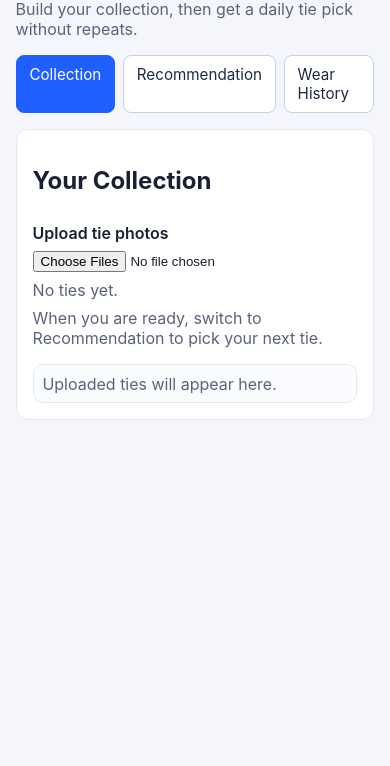
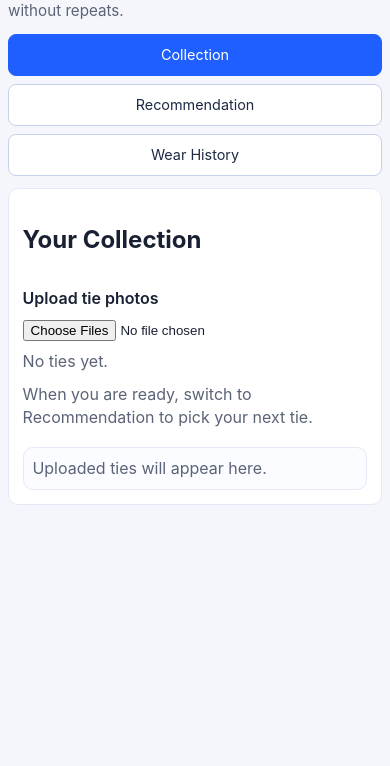
Before and after one commit to calebsb3/Tie-Chooser, a plain HTML site: page index.html in a window 390 px wide. Shown: the part 78-844 px from the top of the page. Drawn offline with Linux system fonts and the light colour scheme.

Commit message:
feat: update styles for improved responsiveness and consistency across components

```diff
--- a/styles.css
+++ b/styles.css
@@ -1,62 +1,81 @@
 * {
   box-sizing: border-box;
+}
+
+:root {
+  --surface: #ffffff;
+  --surface-alt: #fbfcff;
+  --bg: #f4f6fb;
+  --text: #192033;
+  --muted: #5a6377;
+  --border: #e4e9f5;
+  --border-strong: #c5d1ec;
+  --brand: #1f5fff;
+  --radius: 12px;
 }
 
 body {
   margin: 0;
   font-family: Inter, system-ui, -apple-system, Segoe UI, Roboto, sans-serif;
-  background: #f4f6fb;
-  color: #192033;
+  background: var(--bg);
+  color: var(--text);
+  line-height: 1.45;
 }
 
 .app {
-  width: min(840px, 92vw);
-  margin: 2rem auto;
+  width: min(920px, 100% - 2rem);
+  margin: clamp(1rem, 3vw, 2rem) auto;
   display: grid;
-  gap: 1rem;
+  gap: clamp(0.75rem, 1.8vw, 1.1rem);
 }
 
 .page-nav {
   display: flex;
   gap: 0.5rem;
+  flex-wrap: wrap;
 }
 
 .page-link {
-  border: 1px solid #c5d1ec;
-  background: #fff;
+  border: 1px solid var(--border-strong);
+  background: var(--surface);
   color: #1e2a44;
   border-radius: 8px;
-  padding: 0.55rem 0.8rem;
+  padding: 0.6rem 0.9rem;
   cursor: pointer;
-  font-size: 0.95rem;
+  font-size: clamp(0.9rem, 2.2vw, 0.97rem);
   text-decoration: none;
+  min-height: 42px;
+  display: inline-flex;
+  align-items: center;
 }
 
 .page-link.active {
-  background: #1f5fff;
+  background: var(--brand);
   color: #fff;
-  border-color: #1f5fff;
+  border-color: var(--brand);
 }
 
 .app-header h1 {
   margin: 0;
+  font-size: clamp(1.45rem, 3.5vw, 2rem);
 }
 
 .app-header p {
   margin: 0.4rem 0 0;
-  color: #5a6377;
+  color: var(--muted);
+  font-size: clamp(0.95rem, 2.2vw, 1.02rem);
 }
 
 .panel {
-  background: #ffffff;
-  border: 1px solid #e4e9f5;
-  border-radius: 12px;
-  padding: 1rem;
+  background: var(--surface);
+  border: 1px solid var(--border);
+  border-radius: var(--radius);
+  padding: clamp(0.85rem, 2.5vw, 1.2rem);
 }
 
 .upload-panel {
   display: grid;
-  gap: 0.5rem;
+  gap: 0.6rem;
 }
 
 .file-label {
@@ -65,7 +84,7 @@ body {
 
 .muted {
   margin: 0;
-  color: #5a6377;
+  color: var(--muted);
 }
 
 .collection-list {
@@ -73,14 +92,14 @@ body {
   margin: 0.5rem 0 0;
   padding: 0;
   display: grid;
-  grid-template-columns: repeat(auto-fill, minmax(140px, 1fr));
+  grid-template-columns: repeat(auto-fill, minmax(120px, 1fr));
   gap: 0.6rem;
 }
 
 .collection-item {
-  border: 1px solid #e4e9f5;
+  border: 1px solid var(--border);
   border-radius: 10px;
-  background: #fbfcff;
+  background: var(--surface-alt);
   padding: 0.55rem;
   display: grid;
   gap: 0.45rem;
@@ -88,7 +107,7 @@ body {
 
 .collection-empty {
   grid-column: 1 / -1;
-  color: #5a6377;
+  color: var(--muted);
 }
 
 .collection-thumbnail {
@@ -109,27 +128,28 @@ body {
 }
 
 .actions button {
-  border: 1px solid #c5d1ec;
-  background: #fff;
+  border: 1px solid var(--border-strong);
+  background: var(--surface);
   color: #1e2a44;
   border-radius: 8px;
-  padding: 0.55rem 0.8rem;
+  padding: 0.6rem 0.85rem;
   cursor: pointer;
-  font-size: 0.95rem;
+  font-size: clamp(0.9rem, 2.2vw, 0.95rem);
+  min-height: 42px;
 }
 
 .recommendation-card {
-  min-height: 280px;
+  min-height: clamp(220px, 45vw, 280px);
   display: grid;
   place-items: center;
   border: 1px dashed #cdd7ef;
   border-radius: 12px;
-  padding: 1rem;
+  padding: clamp(0.8rem, 2.2vw, 1rem);
 }
 
 .recommendation-card img {
   max-width: 100%;
-  max-height: 260px;
+  max-height: min(48vh, 300px);
   border-radius: 10px;
   object-fit: cover;
 }
@@ -147,6 +167,7 @@ body {
   margin-top: 1rem;
   display: flex;
   gap: 0.5rem;
+  flex-wrap: wrap;
 }
 
 button:disabled {
@@ -163,10 +184,10 @@ button:disabled {
 }
 
 .history-item {
-  border: 1px solid #e4e9f5;
+  border: 1px solid var(--border);
   border-radius: 10px;
   padding: 0.65rem;
-  background: #fbfcff;
+  background: var(--surface-alt);
   display: flex;
   align-items: center;
   gap: 0.7rem;
@@ -192,3 +213,46 @@ button:disabled {
 .hidden {
   display: none;
 }
+
+@media (max-width: 700px) {
+  .page-nav {
+    display: grid;
+    grid-template-columns: 1fr;
+  }
+
+  .page-link {
+    width: 100%;
+    justify-content: center;
+  }
+
+  .actions {
+    display: grid;
+    grid-template-columns: 1fr;
+  }
+
+  .actions button {
+    width: 100%;
+  }
+
+  .collection-list {
+    grid-template-columns: repeat(2, minmax(0, 1fr));
+  }
+}
+
+@media (max-width: 430px) {
+  .app {
+    width: min(920px, 100% - 1rem);
+  }
+
+  .panel {
+    border-radius: 10px;
+  }
+
+  .collection-list {
+    grid-template-columns: 1fr;
+  }
+
+  .history-item {
+    align-items: flex-start;
+  }
+}
```
